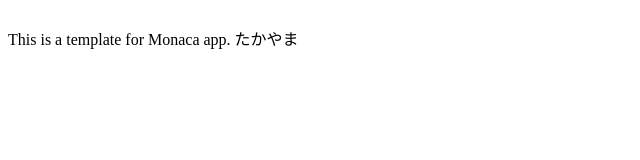
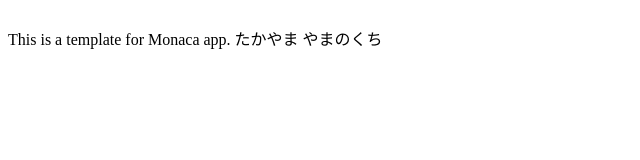
Before and after one commit to mmmtkym/-Hackathon2020, a website: page www/index.html in a window 1280 px wide. Shown: the full height of the page, 0-640 px from the left. Drawn offline with Linux system fonts and the light colour scheme.

Commit message:
テスト　山之口

```diff
--- a/www/index.html
+++ b/www/index.html
@@ -14,5 +14,6 @@
 	<br />
     This is a template for Monaca app.
     たかやま
-</body>
-</html>
+
+
+    やまのくち
```
